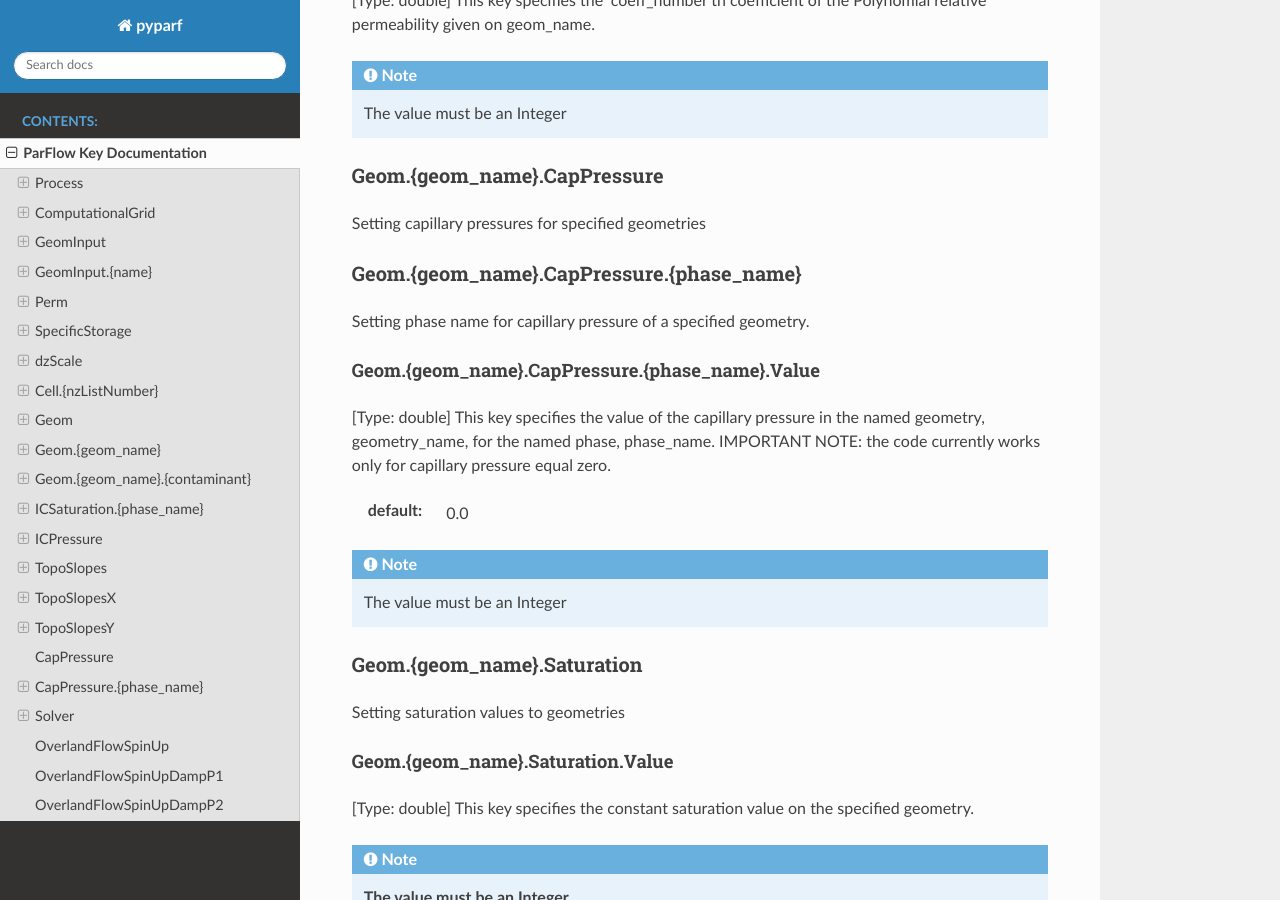
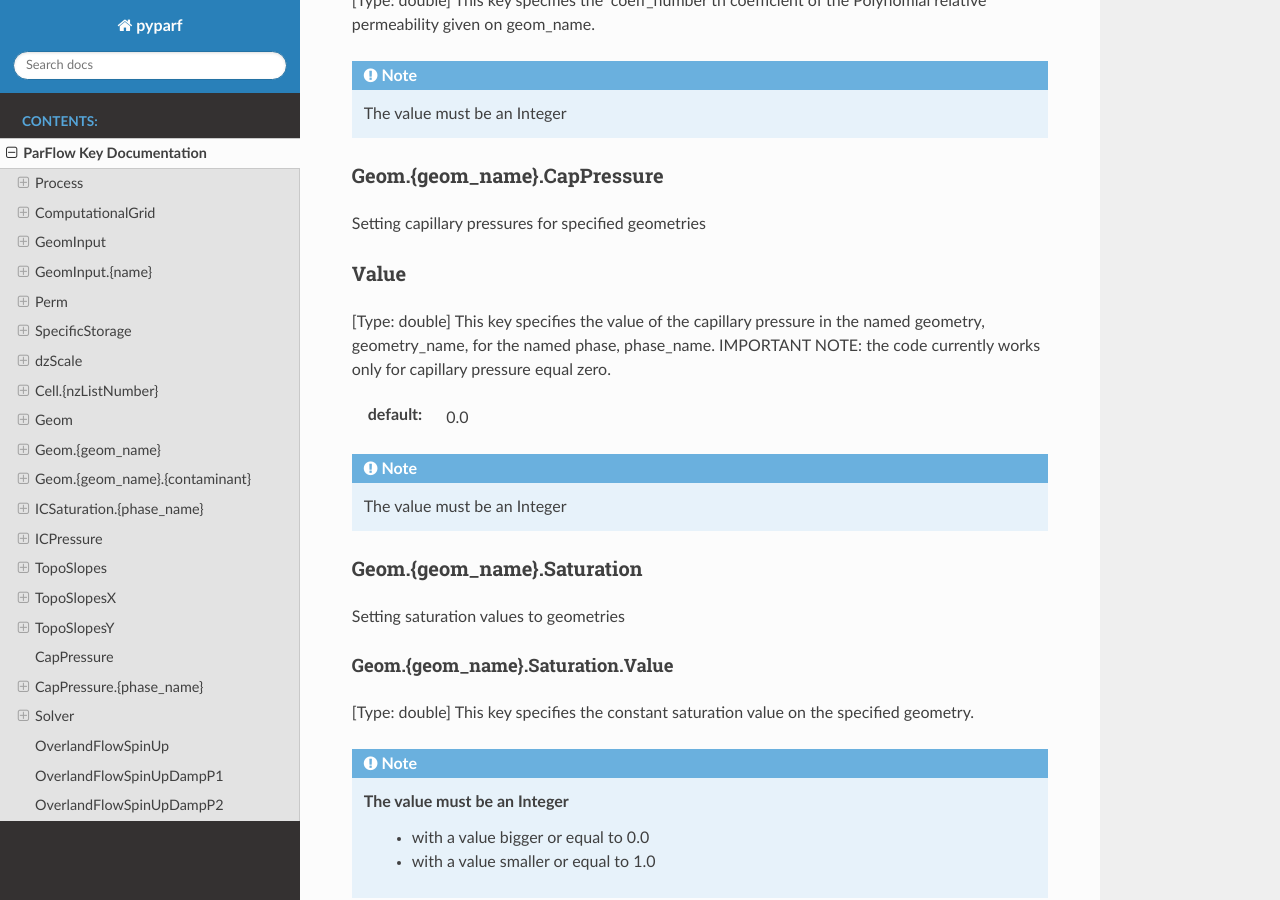
Before and after one commit to grapp1/kw-intern, a Sphinx documentation site: the page built from parflow/docs/parflow_keys.rst, in a window 1280 px wide and 900 px high, scrolled down 23079 px. Built offline with Sphinx 7.4.7 and the Read the Docs theme 2.0.0, drawn with Linux system fonts in a browser that asks for light colours.

Commit message:
updated docs

```diff
--- a/parflow/docs/parflow_keys.rst
+++ b/parflow/docs/parflow_keys.rst
@@ -1047,15 +1047,8 @@ Setting capillary pressures for specified geometries
 
 
 
-Geom.{geom_name}.CapPressure.{phase_name}
---------------------------------------------------------------------------------
-
-Setting phase name for capillary pressure of a specified geometry.
-
-
-
-Geom.{geom_name}.CapPressure.{phase_name}.Value
-^^^^^^^^^^^^^^^^^^^^^^^^^^^^^^^^^^^^^^^^^^^^^^^^^^^^^^^^^^^^^^^^^^^^^^^^^^^^^^^^
+Value
+--------------------------------------------------------------------------------
 
 [Type: double] This key specifies the value of the capillary pressure in the named geometry, geometry_name, for the named phase, phase_name. IMPORTANT NOTE: the code currently works only for capillary pressure equal zero.
 
```
Also changed, not shown: 1 other file.
